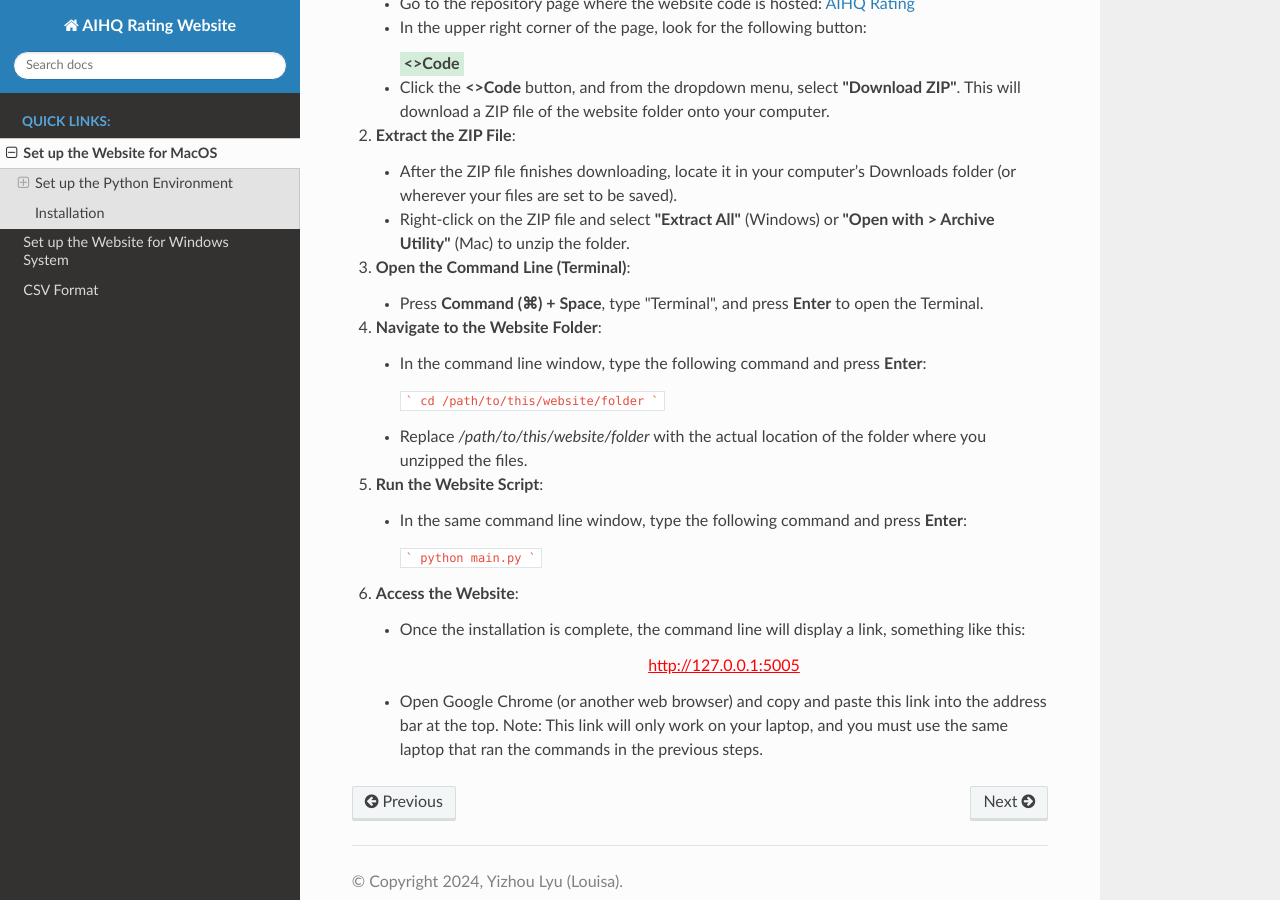
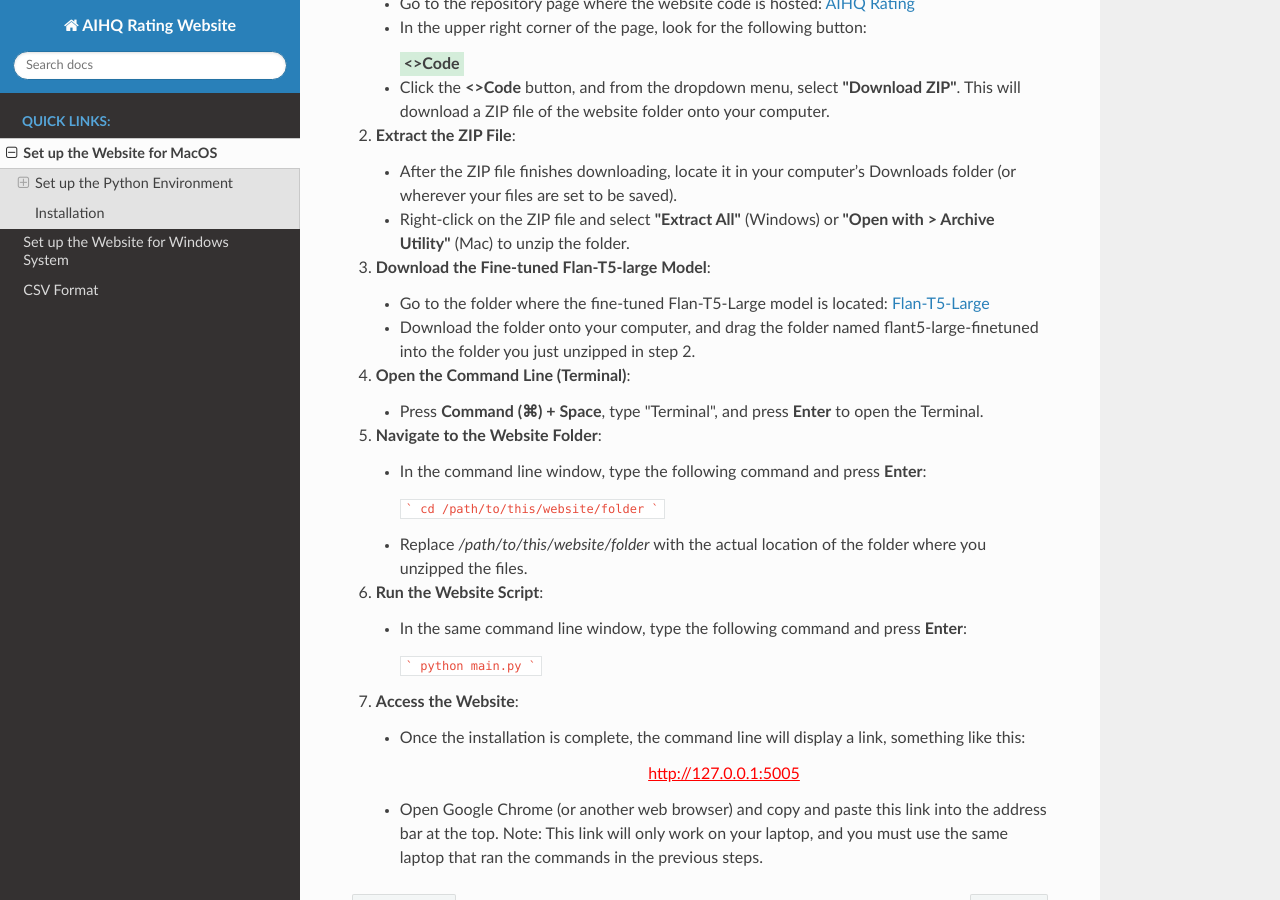
Before and after one commit to lyulouisa/Website_AIHQ_rating, a Sphinx documentation site: the page built from docs/source/mac.rst, in a window 1280 px wide and 900 px high, scrolled down 1404 px. Built offline with Sphinx 7.4.7 and the Read the Docs theme 3.1.0, drawn with Linux system fonts in a browser that asks for light colours.

Commit message:
Update mac.rst

```diff
--- a/docs/source/mac.rst
+++ b/docs/source/mac.rst
@@ -85,11 +85,17 @@ Setup Instructions:
    - After the ZIP file finishes downloading, locate it in your computer’s Downloads folder (or wherever your files are set to be saved).
    - Right-click on the ZIP file and select **"Extract All"** (Windows) or **"Open with > Archive Utility"** (Mac) to unzip the folder.
 
-3. **Open the Command Line (Terminal)**:
+3. **Download the Fine-tuned Flan-T5-large Model**:
+
+   - Go to the folder where the fine-tuned Flan-T5-Large model is located: `Flan-T5-Large <https://www.dropbox.com/scl/fi/8knvlq83r9j031axqiqq7/AIHQ_rating.zip?rlkey=y67szv1n77j0y2qfi7a2q7n3q&e=1&st=2s9qaj9g&dl=0>`__
+
+   - Download the folder onto your computer, and drag the folder named flant5-large-finetuned into the folder you just unzipped in step 2.
+
+4. **Open the Command Line (Terminal)**:
 
    - Press **Command (⌘) + Space**, type "Terminal", and press **Enter** to open the Terminal.
 
-4. **Navigate to the Website Folder**:
+5. **Navigate to the Website Folder**:
 
    - In the command line window, type the following command and press **Enter**:
 
```
Also changed, not shown: other parts of docs/source/mac.rst (+2 -2 lines).
